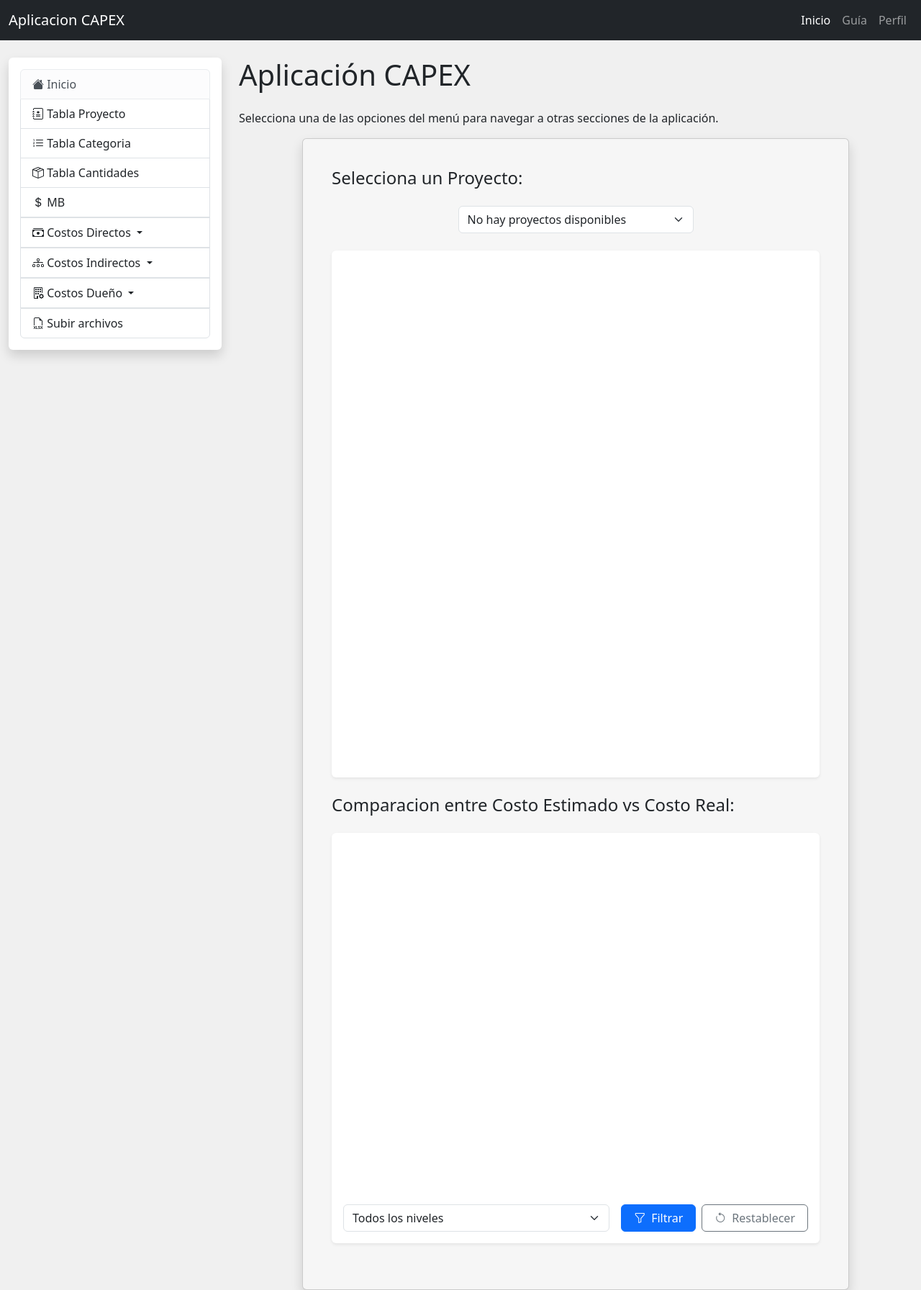
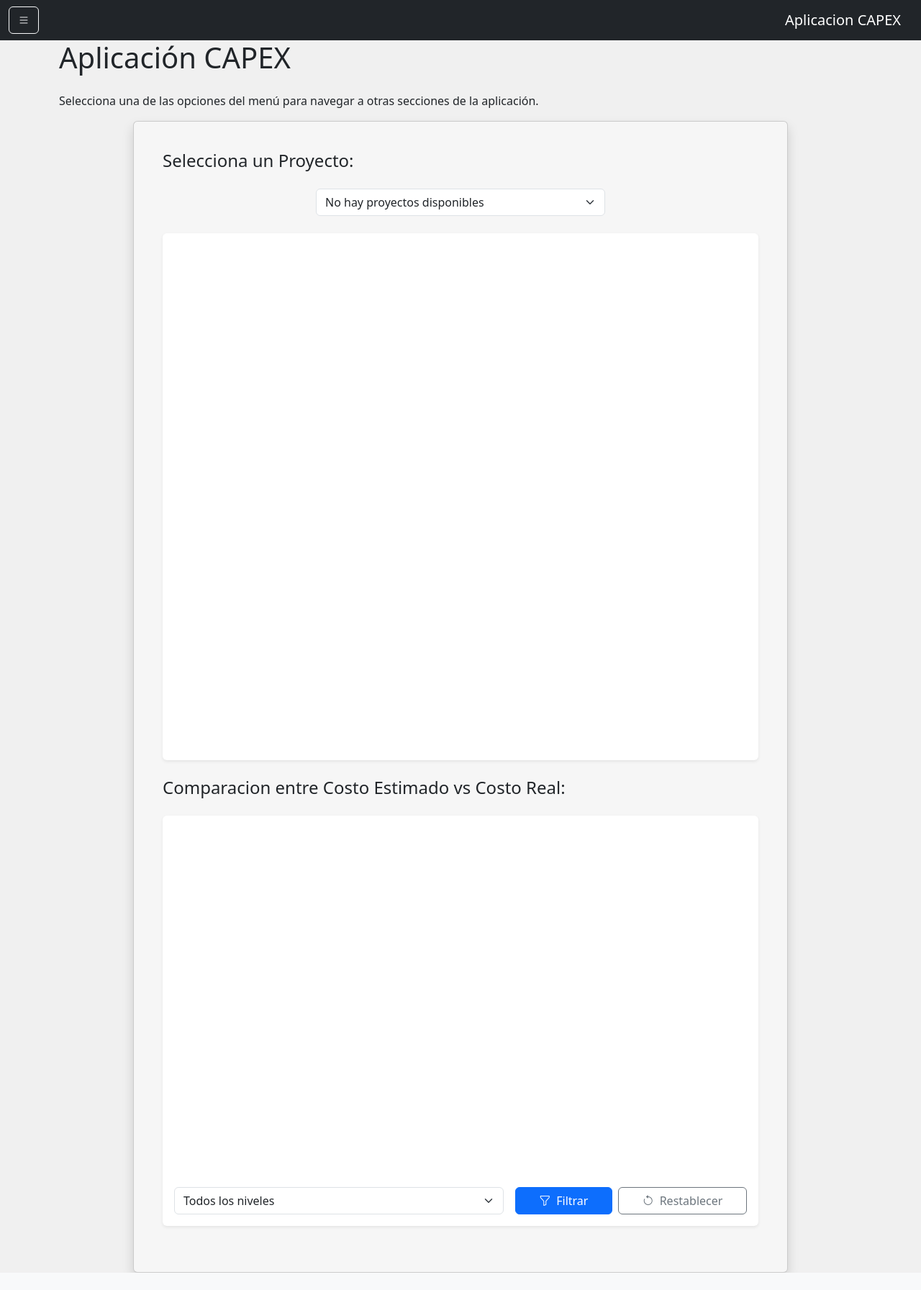
Before and after one commit to dani05333/aplicacion-capex, a Django app: page / in a window 1280 px wide. Shown: the whole page at 72% size. After the commit the page ends 1768 px from the top, so only its background shows below. Run offline with Django 5.2, Linux system fonts and the light colour scheme; data that the repository does not hold is empty.

Commit message:
Actualizacion de menu vertical y otros de filtrado

```diff
--- a/proyectoApp/views.py
+++ b/proyectoApp/views.py
@@ -373,7 +373,7 @@ class ListadoCategoriaNuevo(ListView):
 
     def get(self, request, *args, **kwargs):
         if request.headers.get('X-Requested-With') == 'XMLHttpRequest':
-            data = list(self.get_queryset().values("id", "nombre", "proyecto", "id_padre", "categoria_relacionada","nivel", "final", "total_costo"))  # ✅ Convertimos a lista de diccionarios
+            data = list(self.get_queryset().values("id", "nombre", "proyecto__nombre", "id_padre", "categoria_relacionada","nivel", "final", "total_costo"))  # ✅ Convertimos a lista de diccionarios
             return JsonResponse(data, safe=False)
 
         return super().get(request, *args, **kwargs)
@@ -449,7 +449,7 @@ class ListadoAdquisiciones(ListView):
                 data.append({
                     "id": a.id,
                     "id_categoria": str(a.id_categoria) if a.id_categoria else None,
-                    "proyecto": a.id_categoria.proyecto.id if a.id_categoria and a.id_categoria.proyecto else None,
+                    "proyecto": str(a.id_categoria.proyecto) if a.id_categoria and a.id_categoria.proyecto else None,
                     "tipo_origen": a.tipo_origen,
                     "tipo_categoria": a.tipo_categoria,
                     "costo_unitario": float(a.costo_unitario),
@@ -567,7 +567,7 @@ class ListadoCantidades(ListView):
                 data.append({
                     "id": cantidad.id,
                     "id_categoria": str(cantidad.id_categoria),  # Devuelve el ID de la categoría (puedes ajustarlo a un nombre si lo deseas)
-                    "proyecto": cantidad.id_categoria.proyecto.id if cantidad.id_categoria and cantidad.id_categoria.proyecto else None,
+                    "proyecto": str(cantidad.id_categoria.proyecto) if cantidad.id_categoria and cantidad.id_categoria.proyecto else None,
                     "unidad_medida": cantidad.unidad_medida,
                     "cantidad": float(cantidad.cantidad),  # Asegúrate de que sea un valor numérico
                     "fc": float(cantidad.fc),  # Asegúrate de que sea un valor numérico
@@ -681,7 +681,7 @@ class ListadoManoObra(ListView):
                 data.append({
                     "id": mo.id,
                     "id_categoria": str(mo.id_categoria),
-                    "proyecto": mo.id_categoria.proyecto.id if mo.id_categoria and mo.id_categoria.proyecto else None,
+                    "proyecto": str(mo.id_categoria.proyecto) if mo.id_categoria and mo.id_categoria.proyecto else None,
                     "horas_hombre_unidad": float(mo.horas_hombre_unidad),
                     "fp": float(mo.fp),
                     "rendimiento": float(mo.rendimiento),
@@ -799,7 +799,7 @@ class ListadoEspecificoCategoria(ListView):
                 data.append({
                     "id": item.id,
                     "id_categoria": str(item.id_categoria),
-                    "proyecto": item.id_categoria.proyecto.id if item.id_categoria and item.id_categoria.proyecto else None,
+                    "proyecto": str(item.id_categoria.proyecto) if item.id_categoria and item.id_categoria.proyecto else None,
                     "unidad": item.unidad,
                     "cantidad": float(item.cantidad),
                     "dedicacion": float(item.dedicacion),
--- a/static/proyectoApp/main.js
+++ b/static/proyectoApp/main.js
@@ -25,7 +25,7 @@ function listadoCategoria() {
                     },
                     { data: "id" },
                     { data: "nombre" },
-                    { data: "proyecto" },
+                    { data: "proyecto__nombre" },
                     { data: "id_padre" },
                     { data: "categoria_relacionada"
                      },
@@ -79,7 +79,8 @@ function listadoCategoria() {
 
 function agregarFiltroProyecto(table, data) {
     // Obtener todos los proyectos únicos
-    var proyectos = [...new Set(data.map(item => item.proyecto))].sort();
+    var proyectos = [...new Set(data.map(item => item.proyecto__nombre))].filter(Boolean).sort();
+
 
     // Crear el select
     var select = $('<select>')
@@ -215,11 +216,12 @@ function listadoAdquisiciones() {
 
             // ✅ Inicializar DataTable con los datos correctos
             const table = $('#tabla_adquisiciones').DataTable({
+                deferRender: true,
                 data: response,
                 columns: [
                     { data: "id" },
                     { data: "id_categoria" },
-                    { data: "proyecto" },
+                    { data: "proyecto", visible: false },
                     { data: "tipo_origen" },
                     { data: "tipo_categoria" },
                     {
@@ -558,11 +560,12 @@ function listadoManoObra() {
             }
 
             const table=$('#tabla_mano_obra').DataTable({
+                deferRender: true,
                 data: response,
                 columns: [
                     { data: "id" },
                     { data: "id_categoria" },  // ✅ Mostrar nombre en lugar de ID
-                    { data: "proyecto" },
+                    { data: "proyecto", visible: false },  // ✅ Ocultar columna de proyecto
                     { data: "horas_hombre_unidad",
                         render: function (data) {
                             return `${new Intl.NumberFormat('es-CL', { minimumFractionDigits: 2 }).format(data)}`;
@@ -1254,7 +1257,7 @@ function listadoCantidades() {
                 columns: [
                     { data: "id" },
                     { data: "id_categoria" },
-                    { data: "proyecto" },
+                    { data: "proyecto" },  // ✅ Ocultar columna de proyecto
                     { data: "unidad_medida" },
                     { data: "cantidad",
                         render: function (data) {
--- a/templates/inicio.html
+++ b/templates/inicio.html
@@ -21,35 +21,25 @@
 <body style="background-color: #f0f0f0;"> <!-- Cambia el color de fondo aquí -->
 
     <!-- Navbar -->
-    <nav class="navbar navbar-expand-lg navbar-dark bg-dark">
+<nav class="navbar navbar-dark bg-dark">
     <div class="container-fluid">
+        <button class="btn btn-outline-light me-2" type="button" data-bs-toggle="offcanvas" data-bs-target="#offcanvasMenu" aria-controls="offcanvasMenu">
+            <i class="bi bi-list"></i>
+        </button>
         <a class="navbar-brand" href="#">Aplicacion CAPEX</a>
-            <button class="navbar-toggler" type="button" data-bs-toggle="collapse" data-bs-target="#navbarNav" aria-controls="navbarNav" aria-expanded="false" aria-label="Toggle navigation">
-                <span class="navbar-toggler-icon"></span>
-            </button>
-            <div class="collapse navbar-collapse" id="navbarNav">
-                <ul class="navbar-nav ms-auto">
-                    <li class="nav-item">
-                        <a href="{% url 'inicio' %}" class="nav-link active" href="#">Inicio</a>
-                    </li>
-                    <li class="nav-item">
-                        <a class="nav-link" href="#">Guía</a>
-                    </li>
-                    <li class="nav-item">
-                        <a class="nav-link" href="#">Perfil</a>
-                    </li>
-                </ul>
-            </div>
     </div>
 </nav>
 
+<!-- Offcanvas Menú Lateral -->
+<div class="offcanvas offcanvas-start text-bg-dark" tabindex="-1" id="offcanvasMenu" aria-labelledby="offcanvasMenuLabel">
+    <div class="offcanvas-header">
+        <h5 class="offcanvas-title" id="offcanvasMenuLabel">Menú</h5>
+        <button type="button" class="btn-close btn-close-white" data-bs-dismiss="offcanvas" aria-label="Cerrar"></button>
+    </div>
+    <div class="offcanvas-body">
+        <!-- Menú Vertical -->
+        <div class="list-group">
 
-    <!-- Main Content with Grid -->
-    <div class="container-fluid mt-4">
-        <div class="row">
-            <!-- Menú Vertical -->
-            <div class="col-md-3">
-                <div class="list-group shadow p-3 mb-5 bg-white rounded">
             <a href="{% url 'inicio' %}" class="list-group-item list-group-item-action list-group-item-light hover-bg-primary"><i class="bi bi-house-fill"></i> Inicio</a>
                     <a href="{% url 'tabla_proyecto_nuevo' %}" class="list-group-item list-group-item-action"><i class="bi bi-journal-medical"></i> Tabla Proyecto</a>
                     <a href="{% url 'tabla_categoria_nuevo' %}" class="list-group-item list-group-item-action"><i class="bi bi-list-ol"></i> Tabla Categoria</a>
@@ -106,11 +96,17 @@
 
 
                     <a href="{% url 'subir_archivo' %}" class="list-group-item list-group-item-action"><i class="bi bi-filetype-xlsx"></i> Subir archivos</a>
+            <!-- Agrega aquí todo el resto de tu menú igual que antes... -->
+        </div>
     </div>
 </div>
 
+
              <!-- Contenido Principal -->
-             <div class="col-md-9 " >
+             <div class="col-12" >
+                <div class="container">
+                    <div class="row justify-content-center">
+                        <div class="col-12 col-md-11 col-lg-12">
                 {% block content %}
                 <h1 class="mb-4">Aplicación CAPEX</h1>
                 <p>Selecciona una de las opciones del menú para navegar a otras secciones de la aplicación.</p>
@@ -184,6 +180,9 @@
                                 </div>
 
 
+                            </div>
+                        </div>
+                    </div>
                 </div>
                 </div>
                 </div>
```
Also changed, not shown: 6 other files. Lines whose indentation alone changed are shown as unchanged.
